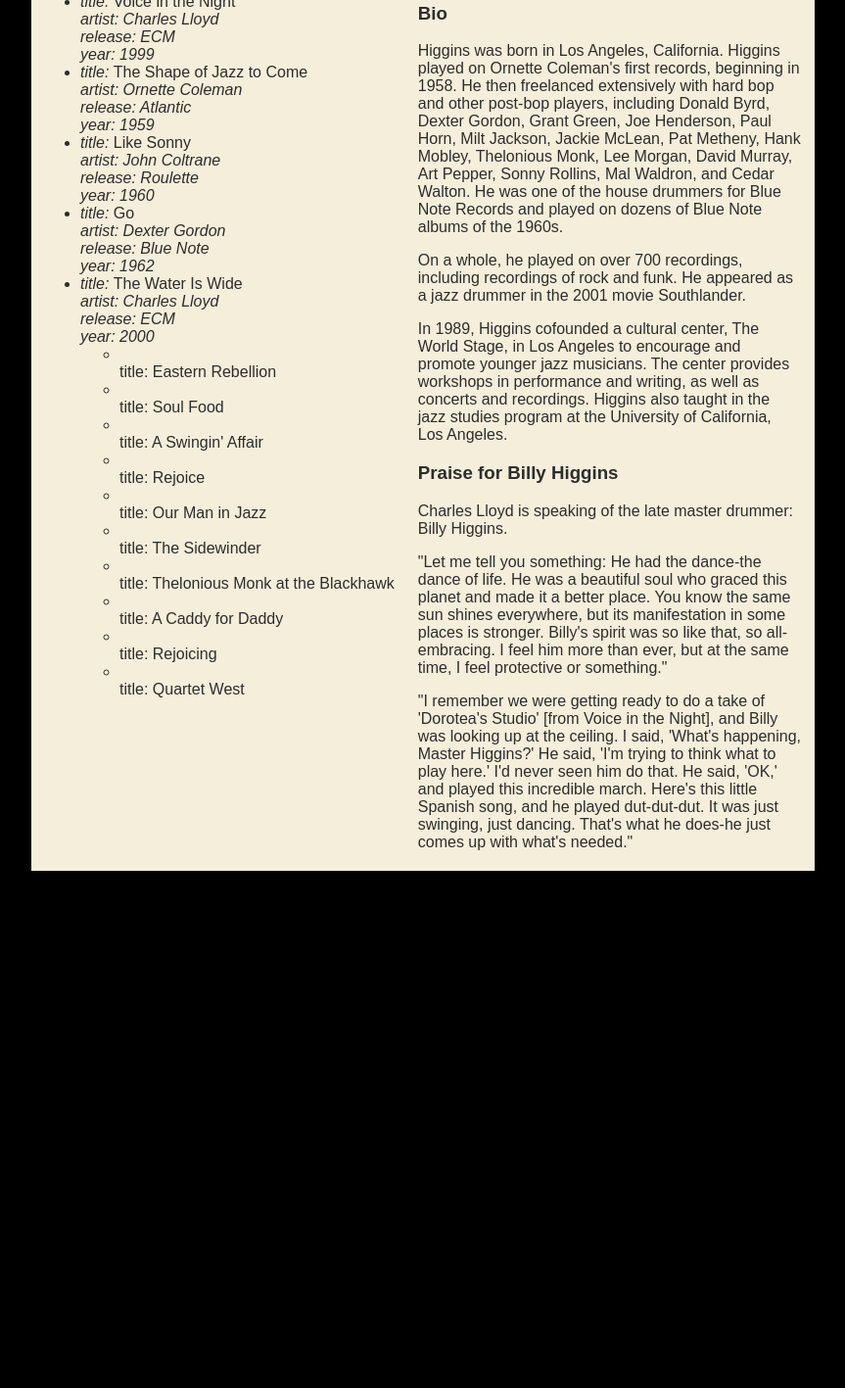
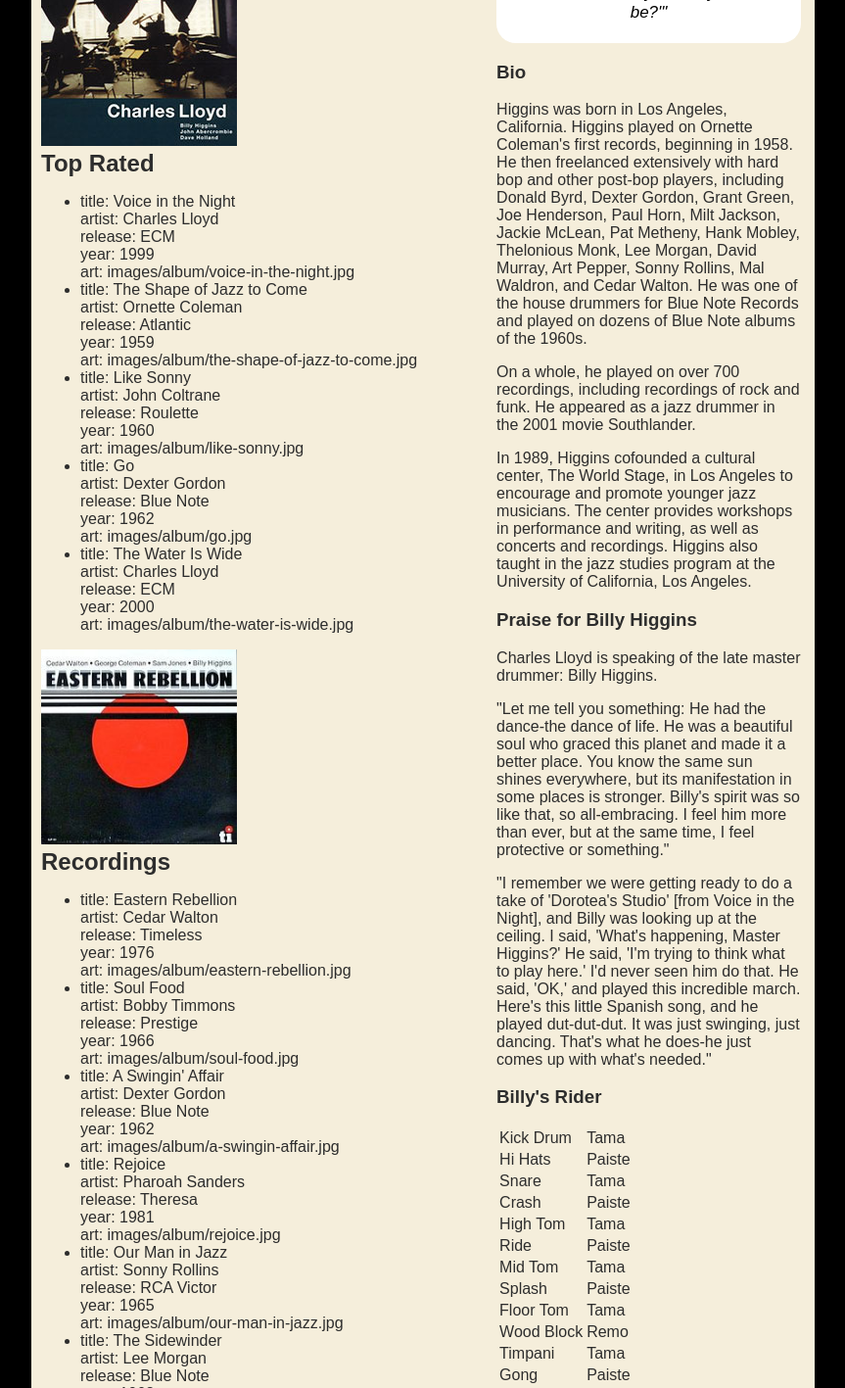
Before and after one commit to PaulMarinaro/paulmarinaro.github.io, a website: page projects/billypedia/index.html in a window 1280 px wide. Shown: the part 361-1778 px from the top of the page at 98% size, without its empty margins (208-1071 px from the left). Before the commit the page ends 1268 px from the top, so only its background shows below. Drawn offline with nearby package versions, Linux system fonts and the light colour scheme.

Commit message:
One Failing Test

```diff
--- a/projects/billypedia/css/site.css
+++ b/projects/billypedia/css/site.css
@@ -81,3 +81,11 @@
     border-color: rgba(255, 255, 255, 1);
     cursor: pointer; cursor: hand;
 }
+
+.recordings {
+    /*font-size: 1em;*/
+    /*text-align: left;*/
+    /*text-align: justify;*/
+    /*text-shadow: 3px 2px red;*/
+    font: caption;
+}
--- a/projects/billypedia/index.js
+++ b/projects/billypedia/index.js
@@ -3,7 +3,6 @@
 $(document).ready(function() {
     $.getJSON('data.json', function (data) {
         // YOUR CODE BELOW HERE //
-
         $('#section-bio p:last-child').remove();
 
         $('#section-quotes').css('background-color', 'white').css('border-radius', '20px');
@@ -37,35 +36,51 @@
         //     console.log(recording);
         // });
 
-
-        // The append() method inserts specified content at the end of the selected elements.
-        // $(selector).append(content,function(index,html))
-
-        // The appendTo() method inserts HTML elements at the end of the selected elements.
-        // $(content).appendTo(selector)
-
-        // The text() method sets or returns the text content of the selected elements.
-        // Set text content: $(selector).text(content)
-        // Set text content using a function:
-        // $(selector).text(function(index,currentcontent))
-
-        // The attr() method sets or returns attributes and values of the selected elements.
-        // Set multiple attributes and values:
-        //$(selector).attr({attribute:value, attribute:value,...})
-
         // map the top rated recordings
         let topRated = data.discography.topRated;
         var topRatedAlbums = _.map(topRated, function(recording) {
             // console.log(recording);
             return recording;
         });
+
+//_________________________________________________
+
+//   ($('#list-top-rated > li.top-rated').length) = 0 ???? should = 5
+
+// display the albums as a list
+        // make a function that creates a jQuery list item element
+        const $topRecordings = topRatedAlbums.map(function(album){
+            // turn album.title = Eastern Rebellion into eastern-rebellion.jpg
+            let albumTitle = album.title;
+            let albumTitleDashed = albumTitle.toLowerCase().replace(/ /gi, "-")
+            .replace(/\'/gi, "");
+            // make a jQuery list item element with class = 'recording'
+            let $listItem = $(`<li class="recording top-rated" id=${albumTitleDashed}>`)
+                .on('click', function(event){
+                    //  debugger;
+                    // expect($('#section-top-rated img').length).to.equal(1);
+                $topRatedImage.attr(`src`, `images/album/${albumTitleDashed}.jpg`);
+                // $topRatedImage.attr(`img id`, albumTitleDashed);
+            });
+            for (var key in album) {
+                // create jQuery <div> element, add class = key to each <div>, add text with key: value
+                const $element = $('<div>').addClass(key).text(`${key}: ${album[key]}`);
+                // add the element to the end of the $listItem
+                $listItem.append($element);
+            }
+            return $listItem;
+        });
+        $('#list-top-rated').append($topRecordings);
+
+//_________________________________________________
         // display the topRatedAlbums as a list
-        topRatedAlbums.forEach(function(album){
-            $('#list-top-rated').append($('<li>' + '<i>title: </i>'  + album.title + '<br />'
-            + ' <i>artist:<i> ' + album.artist + '<br />'
-            + ' <i>release:<i> ' + album.release + '<br />'
-            + ' <i>year:<i> ' + album.year + '<br />' + '</li>'));
-        });
+        // topRatedAlbums.forEach(function(album){
+        //     $('#list-top-rated').append($('<li>' + 'title: '  + album.title + '<br />'
+        //     + ' artist: ' + album.artist + '<br />'
+        //     + ' release:<i> ' + album.release + '<br />'
+        //     + ' year:<i> ' + album.year + '<br />' + '</li>').addClass("recordings"));
+        // });
+//_________________________________________________
 
         // example of adding "Billy's Rider" to the page
         // make a <section> called 'section' with id = 'section-rider'
@@ -73,10 +88,11 @@
         // insert <h3> at the end of "section" and insert text at the end of id="sections"
         // $section.append($('<h3>').text('Billy\'s Rider')).appendTo($('#sections'));
 
-        // make a <section> called 'section' with id = 'section-rider'
-        let $recordingSection = $('<section>').attr('id', 'section-recordings');
-        // $recordings.append($('<ul>').text('Billy\'s Rider')).appendTo($('#list-top-rated'));
-        $recordingSection.append($('<ul id="list-recordings" class="list-recordings">')).appendTo($('#list-top-rated'));
+        // make a <section> called 'recordingSection' with id = 'section-recordings'
+        let $recordingSection = $('<section>').attr('id', 'section-recordings')
+        .append($('<header id="header-recordings" class="header-recordings">Recordings</header>'));
+        //<header id="header-top-rated" class="header-recordings">Top Rated</header>
+        $recordingSection.append($('<ul id="list-recordings" class="list-recordings">')).appendTo($('#section-top-rated'));
 
         // map the recordings
         let recordings = data.discography.recordings;
@@ -85,53 +101,85 @@
             return record;
         });
 
-        // <li class="recording">
         // display the albums as a list
+        // make a function that creates a jQuery list item element
         const $recordings = albums.map(function(album){
-            // console.log(album, 'album');
-            $('#list-recordings').append($('<li class = "recording" >'));
+            // turn album.title = Eastern Rebellion into eastern-rebellion.jpg
+            let albumTitle = album.title;
+            let albumTitleDashed = albumTitle.toLowerCase().replace(/ /gi, "-")
+            .replace(/\'/gi, "");
+            // make a jQuery list item element with class = 'recording'
+            let $listItem = $(`<li class = "recording" id=${albumTitleDashed}>`)
+                .on('click', function(event){
+                // console.log($(event.currentTarget));
+                $recordingImage.attr(`src`, `images/album/${albumTitleDashed}.jpg`);
+            });
             for (var key in album) {
-                // console.log(key, 'key');
-                // debugger;
-                // problem: it's appending for every element with a class = "recording"
-                return $('#list-recordings').append($('<div class = "key" + >' + key + ": "
-                + album[key] + '</div>'));
+                // create jQuery <div> element, add class = key to each <div>, add text with key: value
+                const $element = $('<div>').addClass(key).text(`${key}: ${album[key]}`);
+                // add the element to the end of the $listItem
+                $listItem.append($element);
             }
+            return $listItem;
         });
+        $('#list-recordings').append($recordings);
 
-    // create function
-    // let $createRecording = function(album) {
-    //     // create template
-    //     // make a jQuery element that has this structure:
-    //     //<li class="recording">
-    //     let $listItem = $('<li class = "recording" >');
-    //         // <div class="title">Title: Eastern Rebellion</div>
-    //         let $title = $('<div class = "title" + >' + 'title: '
-    //         + album.title + '</div>');
-    //         // <div class="artist">Artist: Cedar Walton</div>
-    //         let $artist = $('<div class = "artist" + >' + 'artist: '
-    //         + album.artist + '</div>');
-    //         // <div class="release">Release: Timeless</div>
-    //         let $release = $('<div class = "release" + >' + 'release: '
-    //         + album.release + '</div>');
-    //         // <div class="year">Year: 1976</div>
-    //         let $year = $('<div class = "year" + >' + 'year: ' + album.year + '</div>');
-    //     //</li>*/
+    // add an image to the top of the sections for top rated and recordings
 
-    // // return the template
-    //     const $recording = $listItem.append($title).append($artist).append($release)
-    //     .append($year);
-    //     // const $recording = $title;
-    //     return $recording;
-    // };
-    // albums.forEach(function(album){
-    //     console.log($createRecording(album));
-    //     return $createRecording(album);
-    // });
+    // add image to top of top-rated section
+    const $topRatedImageDiv = $('<div id="image-container-top-rated">').addClass("image-container");
+    const $topRatedImage = $('<img id="top-rated-image" src="images/album/voice-in-the-night.jpg" class="image">');
+    $topRatedImageDiv.append($topRatedImage);
+    $('#section-top-rated').prepend($topRatedImageDiv.append($topRatedImage));
+
+    // add image to top of recording section
+    const $recordingImageDiv = $('<div id="image-container-recording">').addClass("image-container");
+    const $recordingImage = $('<img id="recording-image" src="images/album/eastern-rebellion.jpg" class="image">');
+    $recordingImageDiv.append($recordingImage);
+    $('#section-recordings').prepend($recordingImageDiv.append($recordingImage));
 
 
 
+    // add a click handler to detect user clicks on image of Billy
+    // swap out image from data.images.billy
+    var i = 0;
+    const clickHandler = function(event) {
+        // console.log('clicked');
+        i++;
+        if (i === 4) i = 0;
+// ????????????????????????????????????????????????????????????????????????????
+        // make image fade in? doesn't work...
+        $('#image-billy').attr(`src`, `images/billy/billy-${i}.jpg`).fadeIn(3000);
+    };
+    $('#image-container-billy').on('click', clickHandler);
 
+    // Billy's Rider
+    let $rider = $('<section>').attr('id', 'section-rider');
+    $rider.append($('<h3>').text('Billy\'s Rider'))
+    .appendTo($('#sections'));
+
+    var createTable = function(gear){
+        var createRow = function(item){
+            var $row = $("<tr>");
+            var $drum = $("<td>").text(item.drum);
+            var $brand = $("<td>").text(item.brand);
+            $row.append($drum);
+            $row.append($brand);
+            return $row;
+        }
+        var $table = $("<table>");
+        var $rows = gear.map(createRow);
+        $table.append($rows);
+        return $table;
+    };
+    let gear = [{drum: "Kick Drum", brand: "Tama"}, {drum: "Hi Hats", brand: "Paiste"},
+    {drum: "Snare", brand: "Tama"}, {drum: "Crash", brand: "Paiste"},
+    {drum: "High Tom", brand: "Tama"}, {drum: "Ride", brand: "Paiste"},
+    {drum: "Mid Tom", brand: "Tama"}, {drum: "Splash", brand: "Paiste"},
+    {drum: "Floor Tom", brand: "Tama"}, {drum: "Wood Block", brand: "Remo"},
+    {drum: "Timpani", brand: "Tama"}, {drum: "Gong", brand: "Paiste"},
+    {drum: "Throne", brand: "Tama"}, {drum: "Chimes", brand: "Paiste"},];
+    createTable(gear).appendTo($('#section-rider'));
 
         // YOUR CODE ABOVE HERE //
     })
```
